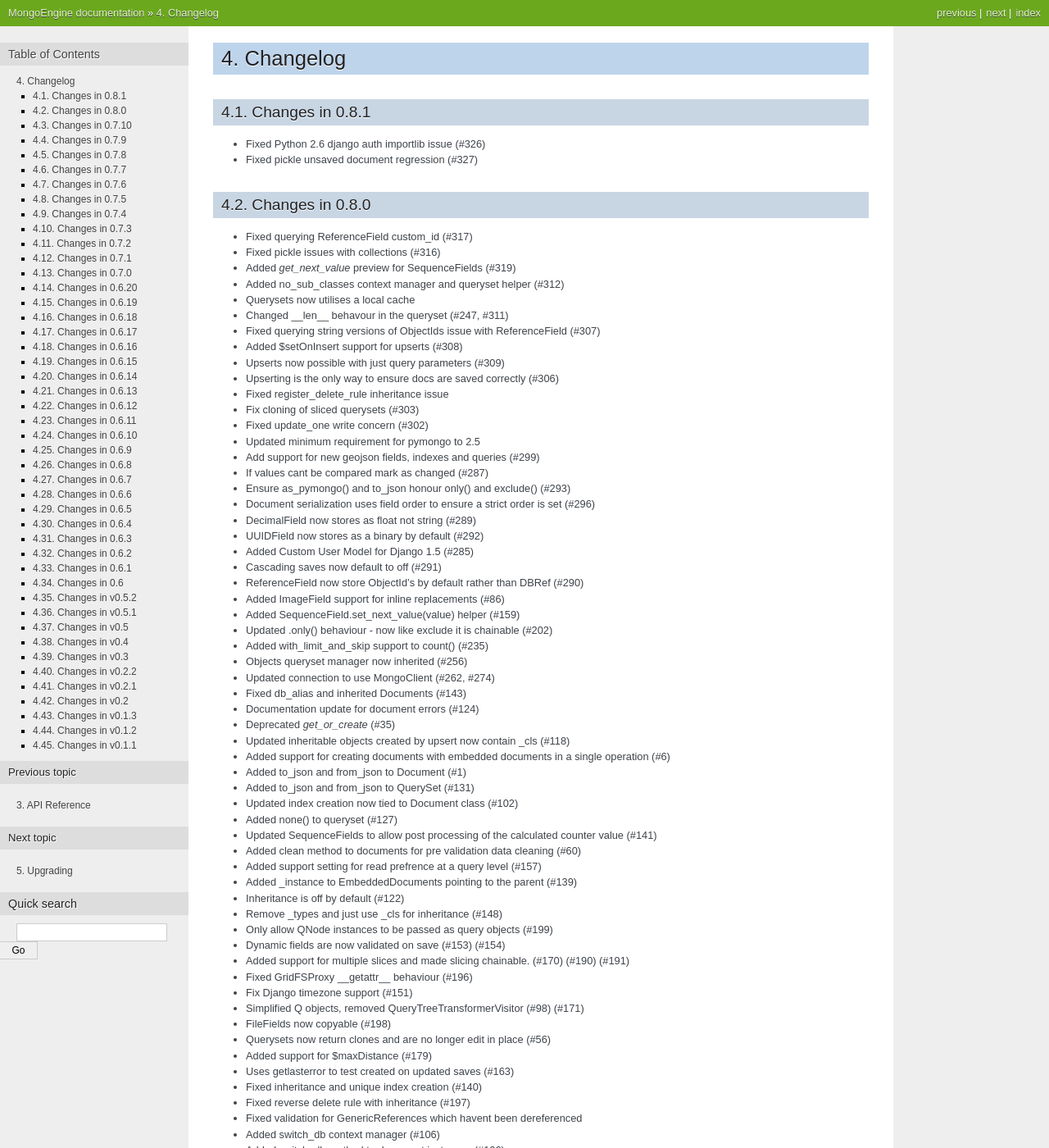
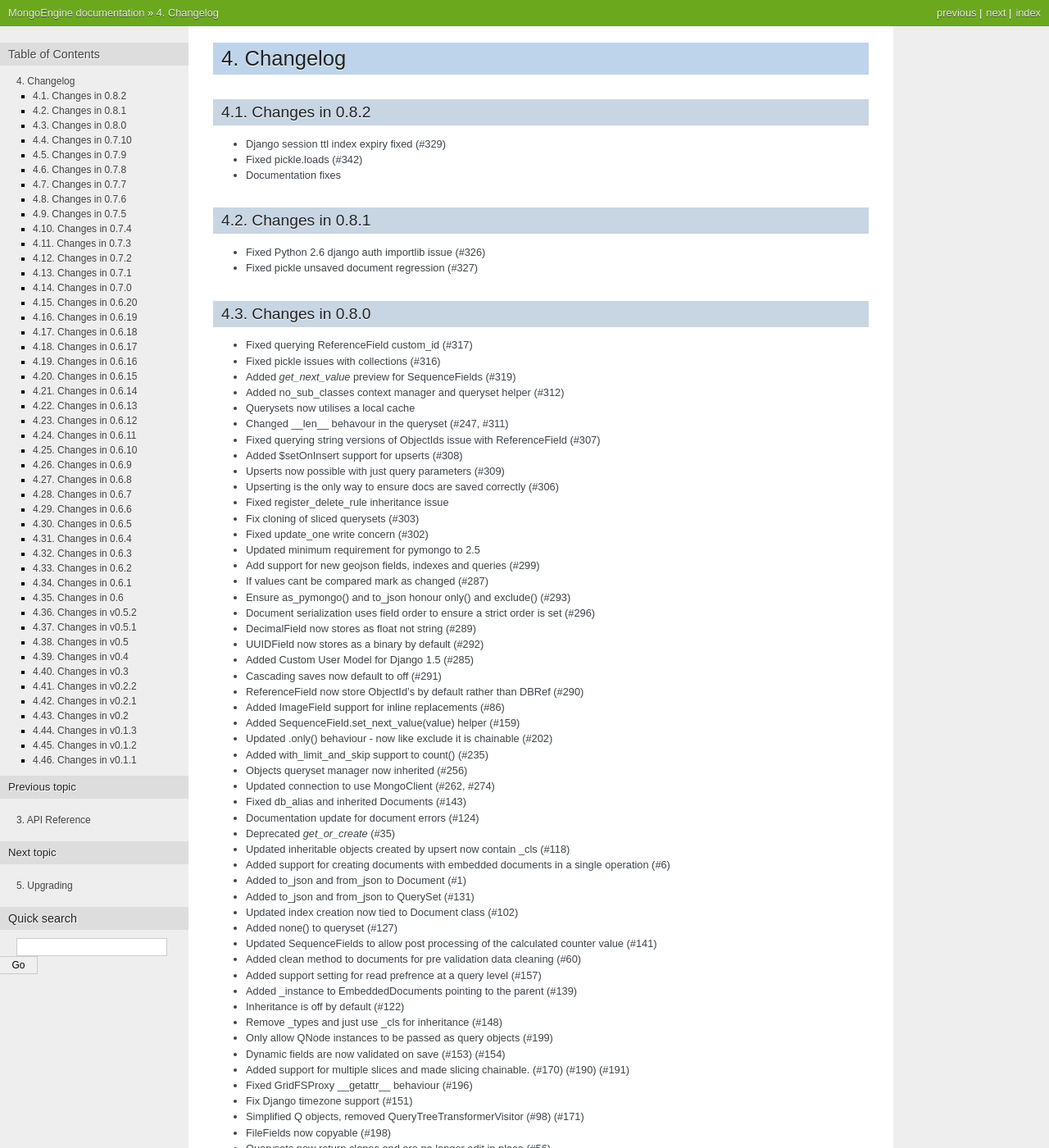
Before and after one commit to MongoEngine/mongoengine, a Sphinx documentation site: the page built from docs/changelog.rst, in a window 1280 px wide and 1400 px high. Shown: the whole window at 82% size. Built offline with Sphinx 7.4.7, drawn with Linux system fonts in a browser that asks for light colours; the version number could not be read and is left out; some of the changed text lies outside the part shown.

Commit message:
Updated changelog

```diff
--- a/docs/changelog.rst
+++ b/docs/changelog.rst
@@ -1,6 +1,13 @@
 =========
 Changelog
 =========
+
+
+Changes in 0.8.2
+================
+- Django session ttl index expiry fixed (#329)
+- Fixed pickle.loads (#342)
+- Documentation fixes
 
 Changes in 0.8.1
 ================
```
